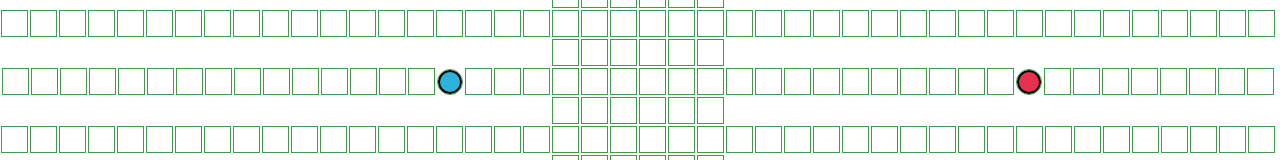
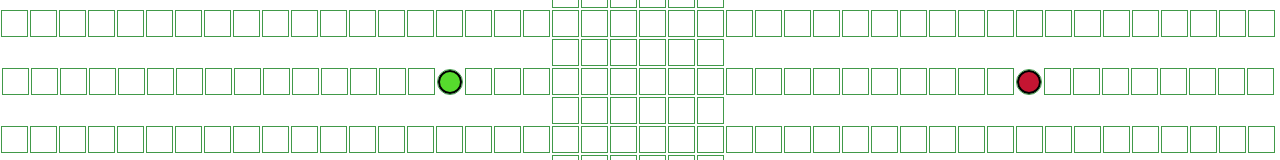
Before and after one commit to Shashankkafle/Pathfinding-Algorithm-Visualiser, a React (Create React App) app in the folder Minor_project/: page / in a window 1280 px wide. Shown: the part 553-713 px from the top of the page. Built offline with nearby package versions, Linux system fonts and the light colour scheme.

Commit message:
algorithm implemented

```diff
--- a/Minor_project/src/Algorithms/AlgoTools.jsx
+++ b/Minor_project/src/Algorithms/AlgoTools.jsx
@@ -1,4 +1,5 @@
-export function getAllNodes(grid) {
+
+  export function getAllNodes(grid) {
     const nodes = [];
     for (var i=0;i<grid.length;i++) {
       for (var j=0;j<(grid[i].length);j++) {
@@ -17,14 +18,14 @@ export function getAllNodes(grid) {
     if (col < grid[0].length - 1) neighbors.push(grid[row][col + 1]);
     return neighbors.filter(neighbor => !neighbor.isVisited);
   }
-  function updateUnvisitedNeighbors(node, grid) {
+  export function updateUnvisitedNeighbors(node, grid) {
     const unvisitedNeighbors = getUnvisitedNeighbors(node, grid);
     for (const neighbor of unvisitedNeighbors) {
       neighbor.distance = node.distance + 1;
       neighbor.previousNode = node;
     }
   }
-  function getNodesInShortestPathOrder(finishNode) {
+  export function getNodesInShortestPathOrder(finishNode) {
     const nodesInShortestPathOrder = [];
     let currentNode = finishNode;
     while (currentNode !== null) {
--- a/Minor_project/src/Algorithms/Algorithm.jsx
+++ b/Minor_project/src/Algorithms/Algorithm.jsx
@@ -0,0 +1,22 @@
+import {getAllNodes,updateUnvisitedNeighbors } from './AlgoTools';
+
+
+export function dijkstra(grid, startNode, finishNode) {
+    const visitedNodesInOrder = [];
+    startNode.distance = 0;
+    const unvisitedNodes = getAllNodes(grid);
+    while (!!unvisitedNodes.length) {
+      sortNodesByDistance(unvisitedNodes);
+      const closestNode = unvisitedNodes.shift();
+      if (closestNode.isWall) continue;
+      if (closestNode.distance === Infinity) return visitedNodesInOrder;
+      closestNode.isVisited = true;
+      visitedNodesInOrder.push(closestNode);
+      if (closestNode === finishNode) return visitedNodesInOrder;
+      updateUnvisitedNeighbors(closestNode, grid);
+    }
+  }
+
+  function sortNodesByDistance(unvisitedNodes) {
+    unvisitedNodes.sort((nodeA, nodeB) => nodeA.distance - nodeB.distance);
+  }
--- a/Minor_project/src/Grid.jsx
+++ b/Minor_project/src/Grid.jsx
@@ -2,8 +2,8 @@ import React from 'react'
 import { Component } from 'react'
 import Node from './Node.jsx'
 import './grid.css'
-import {getAllNodes} from './Algorithms/AlgoTools'
-
+import {getAllNodes, getNodesInShortestPathOrder} from './Algorithms/AlgoTools'
+import {dijkstra} from './Algorithms/Algorithm';
 
 export default class Grid extends Component
 {
@@ -41,6 +41,41 @@ export default class Grid extends Component
     const {grid} = this.state;
     console.log(grid[0])
     console.log(getAllNodes(grid))
+  }
+
+  animateDijkstra(visitedNodesInOrder, nodesInShortestPathOrder) {
+    for (let i = 0; i <= visitedNodesInOrder.length; i++) {
+      if (i === visitedNodesInOrder.length) {
+        setTimeout(() => {
+          this.animateShortestPath(nodesInShortestPathOrder);
+        }, 2 * i);
+        return;
+      }
+      setTimeout(() => {
+        const node = visitedNodesInOrder[i];
+        document.getElementById(`node-${node.row}-${node.col}`).className =
+          'node node-visited';
+      }, 2 * i);
+    }
+  }
+
+  animateShortestPath(nodesInShortestPathOrder) {
+    for (let i = 0; i < nodesInShortestPathOrder.length; i++) {
+      setTimeout(() => {
+        const node = nodesInShortestPathOrder[i];
+        document.getElementById(`node-${node.row}-${node.col}`).className =
+          'node node-shortest-path';
+      }, 20 * i);
+    }
+  }
+
+  visualizeDijkstra() {
+    const {grid} = this.state;
+    const startNode = grid[10][15];
+    const finishNode = grid[10][35];
+    const visitedNodesInOrder = dijkstra(grid, startNode, finishNode);
+    const nodesInShortestPathOrder = getNodesInShortestPathOrder(finishNode);
+    this.animateDijkstra(visitedNodesInOrder, nodesInShortestPathOrder);
   }
 
   render() {
--- a/Minor_project/src/node.css
+++ b/Minor_project/src/node.css
@@ -11,7 +11,7 @@
 .node-start {
     width: 20px;
     height: 20px;
-    background-color: rgb(45, 178, 219);
+    background-color: rgb(86, 219, 45);
     border-radius: 50%;
     border: 2px solid black;
   }
@@ -28,7 +28,7 @@
   .node-finish {
     width: 20px;
     height: 20px;
-    background-color: rgb(233, 48, 79);
+    background-color: rgb(197, 21, 50);
     border-radius: 50%;
     border: 2px solid black;
   }
@@ -37,3 +37,44 @@
     background-color: black;
     opacity: 5;
   }
+
+  .node-visited {
+    animation-name: visitedAnimation;
+    animation-duration: 1.5s;
+    animation-timing-function: ease-out;
+    animation-delay: 0;
+    animation-direction: alternate;
+    animation-iteration-count: 1;
+    animation-fill-mode: forwards;
+    animation-play-state: running;
+  }
+
+  @keyframes visitedAnimation {
+    100% {
+      transform: scale(1);
+      background-color: rgba(42, 207, 20, 0.75);
+    }
+  }
+
+  .node-shortest-path {
+    animation-name: shortestPath;
+    animation-duration: 1.5s;
+    animation-timing-function: ease-out;
+    animation-delay: 0;
+    animation-direction: alternate;
+    animation-iteration-count: 1;
+    animation-fill-mode: forwards;
+    animation-play-state: running;
+  }
+
+  @keyframes shortestPath {
+    0% {
+      transform: scale(0.8);
+      background-color: rgb(255, 254, 106);
+    }
+
+    100% {
+      transform: scale(1);
+      background-color: rgb(255, 254, 106);
+    }
+  }
```
Also changed, not shown: Minor_project/src/Node.jsx (+0 -18 lines).
